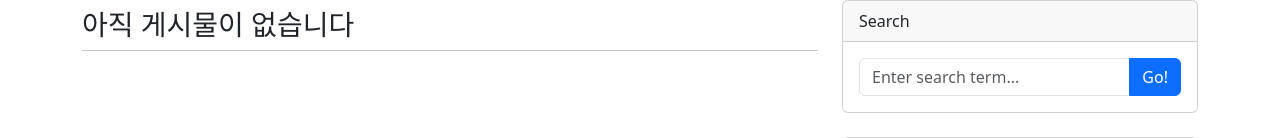
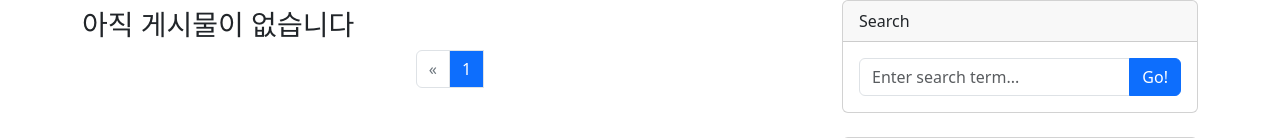
Before and after one commit to seoungwonseoungwon/bros_pjt, a Django app: page /blog/ in a window 1280 px wide. Shown: the part 56-194 px from the top of the page. Run offline with Django 4.2, Linux system fonts and the light colour scheme; data that the repository does not hold is empty; some libraries are stand-ins or nearby versions.

Commit message:
pagenation

```diff
--- a/blog/templates/blog/post_list.html
+++ b/blog/templates/blog/post_list.html
@@ -47,32 +47,65 @@
 {% endif%}
 
 <!-- Pagination-->
-<nav aria-label="Pagination">
-    <hr class="my-0" />
-    {% if is_paginated %}
-    <ul class="pagination justify-content-center my-4">
-        {% if page_obj.has_next %}
-        <li class="page-item">
-            <a class="page-link" href="?page={{ page_obj.next_page_number }}">&larr; Older</a>
-        </li>
-        {% else %}
-        <li class="page-item disabled">
-            <a class="page-link" href="#">&larr; Older</a>
-        </li>
+<nav aria-label="Page navigation example">
+    <ul class="pagination justify-content-center mb-4">
+
+      <!-- 이전페이지 이동 -->
+      <!-- 1페이지일 경우는 비활성화, 1페이지 아닐경우는 활성화 -->
+      <!-- page_obj.has_previous : 이전 페이지가 있으면 True -->
+      {% if page_obj.has_previous %}
+      <li class="page-item">
+        <a class="page-link" href="/blog/?page={{ page_obj.previous_page_number }}" aria-label="Previous">
+          <span aria-hidden="true">&laquo;</span>
+        </a>
+      </li>
+      {% else %}
+      <!-- 이전 페이지가 없는 경우 -->
+      <li class="page-item disabled">
+        <a class="page-link" href="#" aria-label="Previous">
+          <span aria-hidden="true">&laquo;</span>
+        </a>
+      </li>
+
+      {% endif %}
+
+      <!-- 페이지별 목록 보기 -->
+      <!--
+        views.py의 PostList 클래스에 paginate_by = 3 정의를 하면 템플릿에 넘겨주는 객체 변수
+        page_obj.paginator.page_range
+         -->
+      {% for page in page_obj.paginator.page_range %}
+      <!--
+        현재 선택한 페이지 번호
+         page_obj.number-->
+         {% if page_obj.number == forloop.counter %}
+         <!-- 현재 선택한 페이지 번호는 비활성화 시킴 -->
+            <li class="page-item disabled" ><a class="page-link bg-primary text-white" href="{{ request.path }}?page={{ page }}">{{ page }}</a></li>
+         {% else %}
+         <!-- 선택하지 않은 페이지 번호는 활성화 시킴 -->
+            <li class="page-item"><a class="page-link" href="{{ request.path }}?page={{ page }}">{{ page }}</a></li>
+
         {% endif %}
+      {% endfor %}
 
-        {% if page_obj.has_previous %}
-        <li class="page-item">
-            <a href="?page={{ page_obj.previous_page_number }}" class="page-link">Newer &rarr;</a>
-        </li>
-        {% else %}
-        <li>
-            <a href="#" class="page-link">Newer &rarr;</a>
-        </li>
-        {% endif %}
+
+      <!-- 다음페이지로 이동 -->
+      {% if page_obj.has_next %}
+      <li class="page-item">
+        <a class="page-link" href="/blog/?page={{ page_obj.next_page_number }}" aria-label="Next">
+          <span aria-hidden="true">&raquo;</span>
+        </a>
+      </li>
+      {% else %}
+      <!-- 다음 페이지가 없는경우 -->
+      <li class="page-item disabled" style="display: none;">
+        <a class="page-link" href="#" aria-label="Next">
+          <span aria-hidden="true">&raquo;</span>
+        </a>
+      </li>
+      {% endif %}
     </ul>
-    {% endif %}
-                    </nav>
+  </nav>
                 </div>
                 <!-- Side widgets-->
                 <div class="col-lg-4">
```
